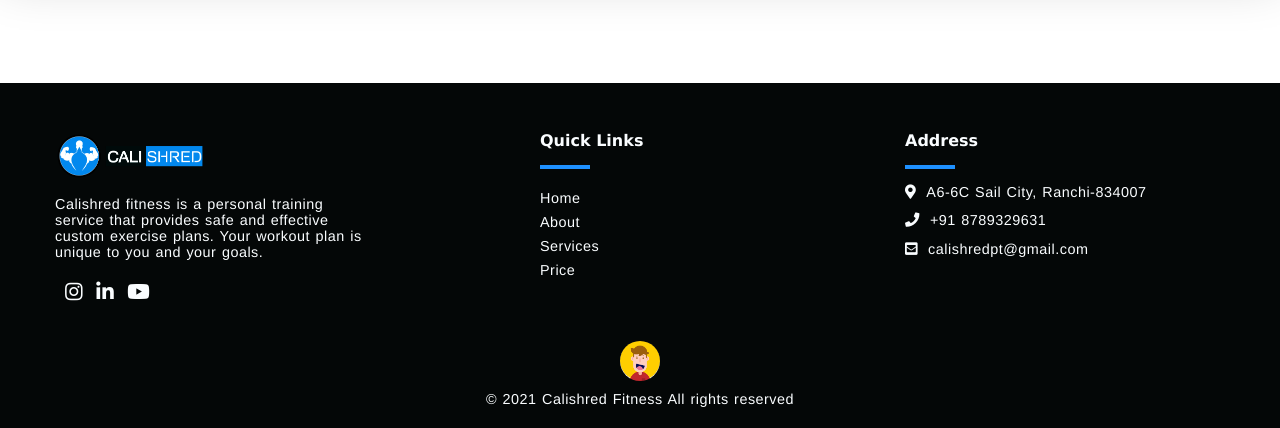
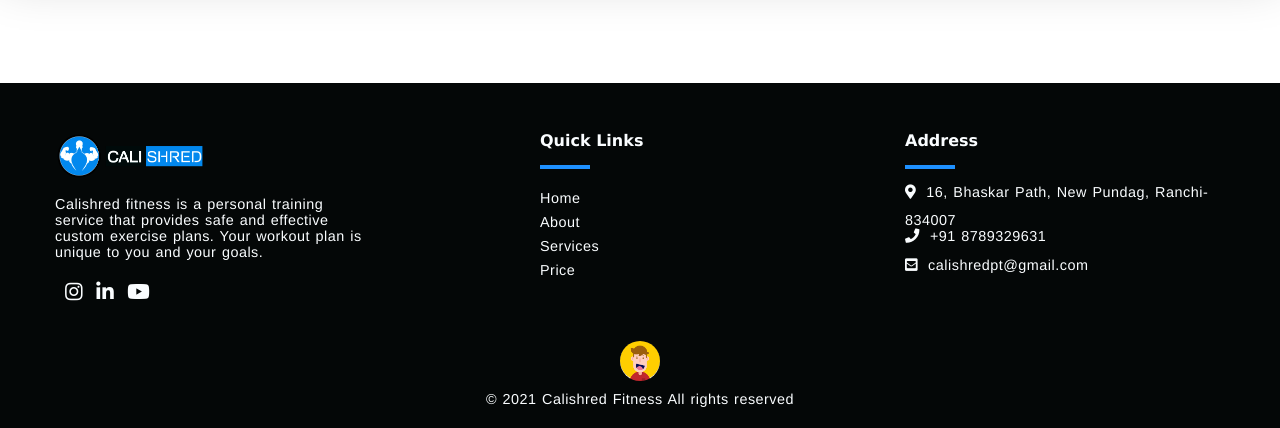
Before and after one commit to nikhilsourav/CalishredFitness, a plain HTML site: page index.html in a window 1280 px wide. Shown: the part 3581-4009 px from the top of the page. Drawn offline with nearby package versions, Linux system fonts and the light colour scheme; a web font is replaced by a local one.

Commit message:
Update index.html

```diff
--- a/index.html
+++ b/index.html
@@ -217,7 +217,7 @@
                 <h4 class="footer-heading">Address</h4>
                 <hr class="footer-divider">
                 <ul class="footer-address">
-                    <li><i class="fas fa-map-marker-alt"></i>A6-6C Sail City, Ranchi-834007</li>
+                    <li><i class="fas fa-map-marker-alt"></i>16, Bhaskar Path, New Pundag, Ranchi-834007</li>
                     <li><i class="fas fa-phone"></i>+91 8789329631</li>
                     <li><i class="fas fa-envelope-square"></i>calishredpt@gmail.com</li>
                 </ul>
```
